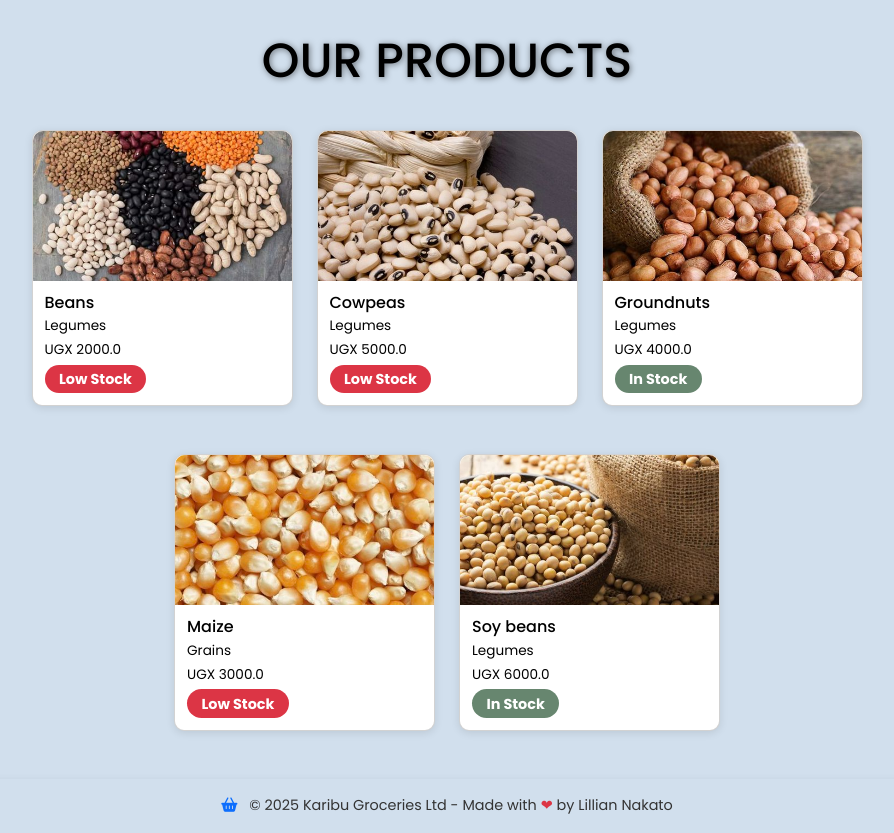
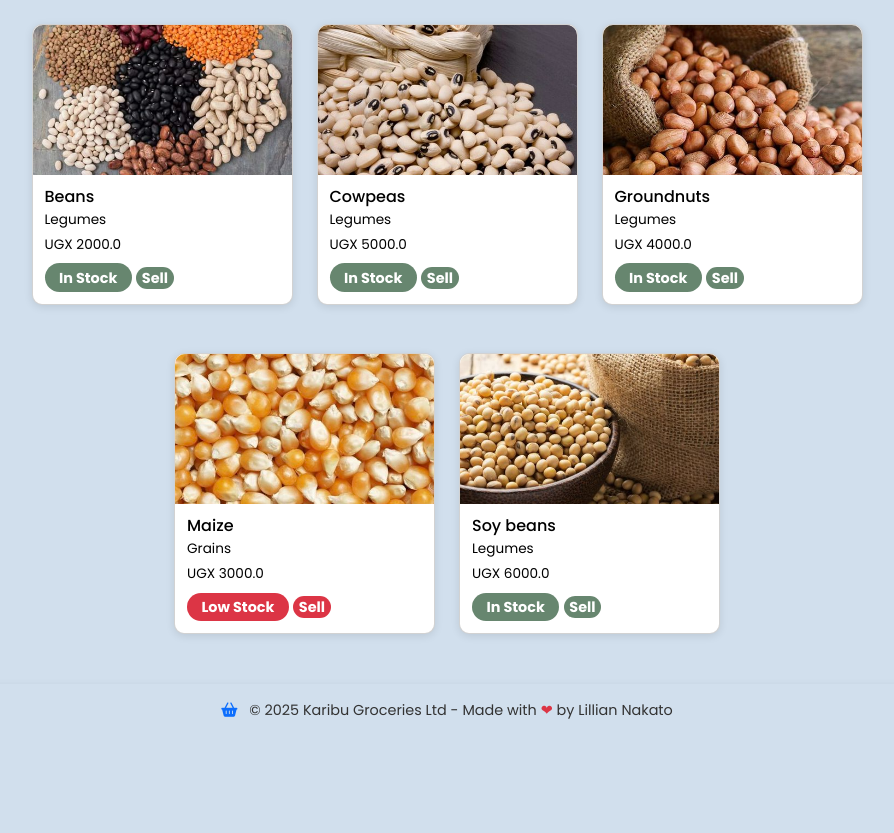
Before and after one commit to Ashley12345806/Our-project, a Django app: page /home/ in a window 1280 px wide. Shown: the part 62-895 px from the top of the page, without its empty margins (193-1087 px from the left). After the commit the page ends 781 px from the top, so only its background shows below. Run offline with Django 5.2, Linux system fonts and the light colour scheme; data comes from the database, SQL or seed files in the repository; both versions use the stored data as it was after the commit.

Commit message:
added changes

```diff
--- a/Karibu_groceries/kgl_app/templates/kgl_app/home.html
+++ b/Karibu_groceries/kgl_app/templates/kgl_app/home.html
@@ -1,6 +1,6 @@
 {% load static %}
 <!DOCTYPE html>
-<html lang="en" {% if dark_mode %}class="dark"{% endif %}>
+<html lang="en" {% if dark_mode %}class="dark" {% endif %}>
 
 <head>
     <meta charset="UTF-8">
@@ -210,8 +210,6 @@
         </div>
     </nav>
 
-    <h1>OUR PRODUCTS</h1>
-
     <div class="container py-4">
         <!-- First row: 3 products -->
         <div class="row product-row mb-4">
@@ -223,15 +221,25 @@
                   {% elif product.product_name == 'Maize' %}{% static 'images/maize.jpg' %}
                   {% elif product.product_name == 'Cowpeas' %}{% static 'images/cowpeas.jpg' %}
                   {% elif product.product_name == 'Soy beans' %}{% static 'images/soybeans.jpg' %}
-                              {% else %}{% static 'images/default.jpg' %}{% endif %}"
-                         class="card-img-top img-fluid" alt="{{ product.product_name }}">
+                  {% else %}{% static 'images/default.jpg' %}{% endif %}" class="card-img-top img-fluid"
+                        alt="{{ product.product_name }}">
                     <div class="card-body">
                         <h5 class="card-title" style="color: #000;">{{ product.product_name }}</h5>
                         <p class="card-text" style="color: #000;">{{ product.product_type }}</p>
                         <p class="card-text" style="color: #000;">UGX {{ product.unit_price }}</p>
-                        <span class="badge {% if product.total_quantity > 5000 %} bg-success {% else %} bg-danger {% endif %}">
-                            {% if product.total_quantity > 5000 %} In Stock {% else %} Low Stock {% endif %}
+                        <span
+                            class="badge {% if product.total_quantity == 0 %}bg-secondary{% elif product.total_quantity > 200 %}bg-success{% else %}bg-danger{% endif %}">
+                            {% if product.total_quantity == 0 %}Not in Stock{% elif product.total_quantity > 200 %}In
+                            Stock{% else %}Low Stock{% endif %}
                         </span>
+                        {% if product.total_quantity > 0 %}
+                        <a href="{% url 'issue_item' product.id %}"
+                            class="badge {% if product.total_quantity > 200 %}bg-success{% else %}bg-danger{% endif %} text-white text-decoration-none mt-2"
+                            style="display: inline-block; padding: 0.25em 0.4em;">Sell</a>
+                        {% else %}
+                        <span class="badge bg-secondary text-white mt-2"
+                            style="display: inline-block; padding: 0.25em 0.4em;" disabled>Sell</span>
+                        {% endif %}
                     </div>
                 </div>
             </div>
@@ -248,22 +256,31 @@
                   {% elif product.product_name == 'Maize' %}{% static 'images/maize.jpg' %}
                   {% elif product.product_name == 'Cowpeas' %}{% static 'images/cowpeas.jpg' %}
                   {% elif product.product_name == 'Soy beans' %}{% static 'images/soybeans.jpg' %}
-                              {% else %}{% static 'images/default.jpg' %}{% endif %}"
-                         class="card-img-top img-fluid" alt="{{ product.product_name }}">
+                  {% else %}{% static 'images/default.jpg' %}{% endif %}" class="card-img-top img-fluid"
+                        alt="{{ product.product_name }}">
                     <div class="card-body">
                         <h5 class="card-title" style="color: #000;">{{ product.product_name }}</h5>
                         <p class="card-text" style="color: #000;">{{ product.product_type }}</p>
                         <p class="card-text" style="color: #000;">UGX {{ product.unit_price }}</p>
-                        <span class="badge {% if product.total_quantity > 5000 %} bg-success {% else %} bg-danger {% endif %}">
-                            {% if product.total_quantity > 5000 %} In Stock {% else %} Low Stock {% endif %}
+                        <span
+                            class="badge {% if product.total_quantity == 0 %}bg-secondary{% elif product.total_quantity > 200 %}bg-success{% else %}bg-danger{% endif %}">
+                            {% if product.total_quantity == 0 %}Not in Stock{% elif product.total_quantity > 200 %}In
+                            Stock{% else %}Low Stock{% endif %}
                         </span>
+                        {% if product.total_quantity > 0 %}
+                        <a href="{% url 'issue_item' product.id %}"
+                            class="badge {% if product.total_quantity > 200 %}bg-success{% else %}bg-danger{% endif %} text-white text-decoration-none mt-2"
+                            style="display: inline-block; padding: 0.25em 0.4em;">Sell</a>
+                        {% else %}
+                        <span class="badge bg-secondary text-white mt-2"
+                            style="display: inline-block; padding: 0.25em 0.4em;" disabled>Sell</span>
+                        {% endif %}
                     </div>
                 </div>
             </div>
             {% endfor %}
         </div>
     </div>
-
     <footer>
         <div class="row align-items-center justify-content-center">
             <div class="col-auto">
@@ -277,4 +294,5 @@
         integrity="sha384-k6d4wzSIapyDyv1kpU366/PK5hCdSbCRGRCMv+eplOQJWyd1fbcAu9OCUj5zNLiq"
         crossorigin="anonymous"></script>
 </body>
+
 </html>
--- a/Karibu_groceries/kgl_app/templates/kgl_app/issue_item.html
+++ b/Karibu_groceries/kgl_app/templates/kgl_app/issue_item.html
@@ -6,7 +6,7 @@
 <title>Sales Input – Karibu Groceries</title>
 
 <div class="form-container">
-  <form method="POST" class="form-card">
+  <form method="POST" class="form-card" {% if is_out_of_stock %}onsubmit="return false;" {% endif %}>
     <h2><i class="fas fa-shopping-cart icon"></i>Sales Input Form</h2>
     {% csrf_token %}
     <div class="row">
@@ -26,7 +26,7 @@
     </div>
 
     <div class="btn-container">
-      <button type="submit" class="btn btn-submit submit">Sell Item</button>
+      <button type="submit" class="btn btn-submit submit" {% if is_out_of_stock %}disabled{% endif %}>Sell Item</button>
       <button type="reset" class="btn btn-submit cancel">Cancel</button>
     </div>
     {% if messages %}
--- a/Karibu_groceries/kgl_app/views.py
+++ b/Karibu_groceries/kgl_app/views.py
@@ -55,7 +55,6 @@ def edit_product(request, product_id):
         form = ProductForm(instance=product)
     return render(request, 'kgl_app/edit_product.html', {'form': form, 'product': product})
 
-
 @login_required
 def issue_item(request, pk):
     if not request.user.is_salesagent:
@@ -63,6 +62,15 @@ def issue_item(request, pk):
     issued_product = get_object_or_404(Product, id=pk)
     if issued_product.branch != request.user.branch:
         return HttpResponseForbidden("You are not authorized to issue this product.")
+
+    # Check if product is out of stock
+    if issued_product.total_quantity == 0:
+        messages.error(request, f"{issued_product.product_name} is not in stock and cannot be sold.")
+        return render(request, "kgl_app/issue_item.html", {
+            'sales_form': SaleForm(request.user),
+            'issued_product': issued_product,
+            'is_out_of_stock': True
+        })
 
     sales_form = SaleForm(request.user, request.POST or None)
     if request.method == 'POST':
@@ -77,17 +85,17 @@ def issue_item(request, pk):
             # Calculate the total sale value
             total_sale_value = issued_quantity * issued_product.unit_price
 
-            # Check if the total sale value is less than 5000
-            if total_sale_value < 5000:
-                messages.error(request, f"Sale value must be at least 5000. Current sale value is {total_sale_value}.")
+            # Check if the total sale value is less than 200
+            if total_sale_value < 200:
+                messages.error(request, f"Sale value must be at least 200. Current sale value is {total_sale_value}.")
                 return render(request, "kgl_app/issue_item.html", {'sales_form': sales_form, 'issued_product': issued_product})
 
             # Proceed with the sale if both conditions are met
             new_sale = sales_form.save(commit=False)
             new_sale.product = issued_product.product_name
             new_sale.unit_price = issued_product.unit_price
-            new_sale.branch = issued_product.branch  # Ensure the sale is linked to the correct branch
-            new_sale.salesagent = request.user.username  # Record the sales agent
+            new_sale.branch = issued_product.branch
+            new_sale.salesagent = request.user.username
             new_sale.save()
 
             # Update the stock quantity
@@ -95,8 +103,12 @@ def issue_item(request, pk):
             issued_product.save()
 
             messages.success(request, f"Successfully sold {issued_quantity} units of {issued_product.product_name} for {total_sale_value}.")
-            return redirect('products')  # This ensures redirection to the products page
-    return render(request, "kgl_app/issue_item.html", {'sales_form': sales_form, 'issued_product': issued_product})
+            return redirect('products')
+    return render(request, "kgl_app/issue_item.html", {
+        'sales_form': sales_form,
+        'issued_product': issued_product,
+        'is_out_of_stock': False
+    })
 
 
 @login_required
@@ -221,16 +233,36 @@ def addproduct(request, pk=None):
 def creditsales(request):
     if not request.user.is_salesagent:
         return HttpResponseForbidden("You are not authorized to perform this action.")
+    # Fetch products for the user's branch to pass to the template
+    products = Product.objects.filter(branch=request.user.branch)
     if request.method == 'POST':
         form = CreditSaleForm(request.user, request.POST)
         if form.is_valid():
+            # Check if the selected product is in stock
+            product_name = form.cleaned_data['product_name']
+            try:
+                product = Product.objects.get(product_name=product_name, branch=request.user.branch)
+                if product.total_quantity == 0:
+                    messages.error(request, f"{product_name} is not in stock and cannot be sold on credit.")
+                    return render(request, 'kgl_app/creditsales.html', {'form': form, 'products': products})
+                if product.total_quantity < form.cleaned_data['quantity']:
+                    messages.error(request, f"Insufficient stock! Only {product.total_quantity} units of {product_name} are available.")
+                    return render(request, 'kgl_app/creditsales.html', {'form': form, 'products': products})
+                # Update stock quantity
+                product.total_quantity -= form.cleaned_data['quantity']
+                product.save()
+            except Product.DoesNotExist:
+                messages.error(request, f"Product {product_name} does not exist in your branch.")
+                return render(request, 'kgl_app/creditsales.html', {'form': form, 'products': products})
+
             form.save()
+            messages.success(request, f"Credit sale of {form.cleaned_data['quantity']} units of {product_name} recorded successfully.")
             return redirect('home')
         else:
-            return render(request, 'kgl_app/creditsales.html', {'form': form})
+            return render(request, 'kgl_app/creditsales.html', {'form': form, 'products': products})
     else:
         form = CreditSaleForm(request.user)
-    return render(request, "kgl_app/creditsales.html", {'form': form})
+    return render(request, "kgl_app/creditsales.html", {'form': form, 'products': products})
 
 
 @login_required
```
Also changed, not shown: Karibu_groceries/kgl_app/templates/kgl_app/creditsales.html (+9 -2 lines), Karibu_groceries/db.sqlite3. Lines whose indentation alone changed are shown as unchanged.
